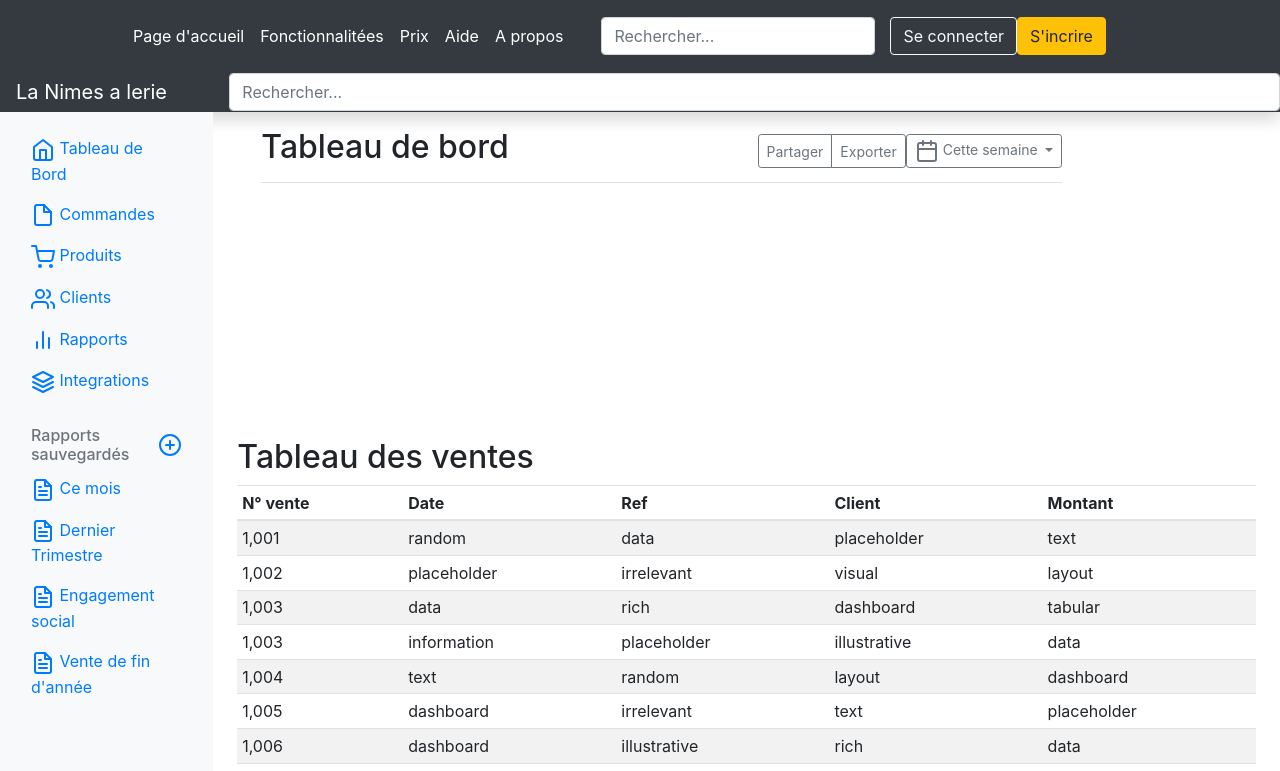
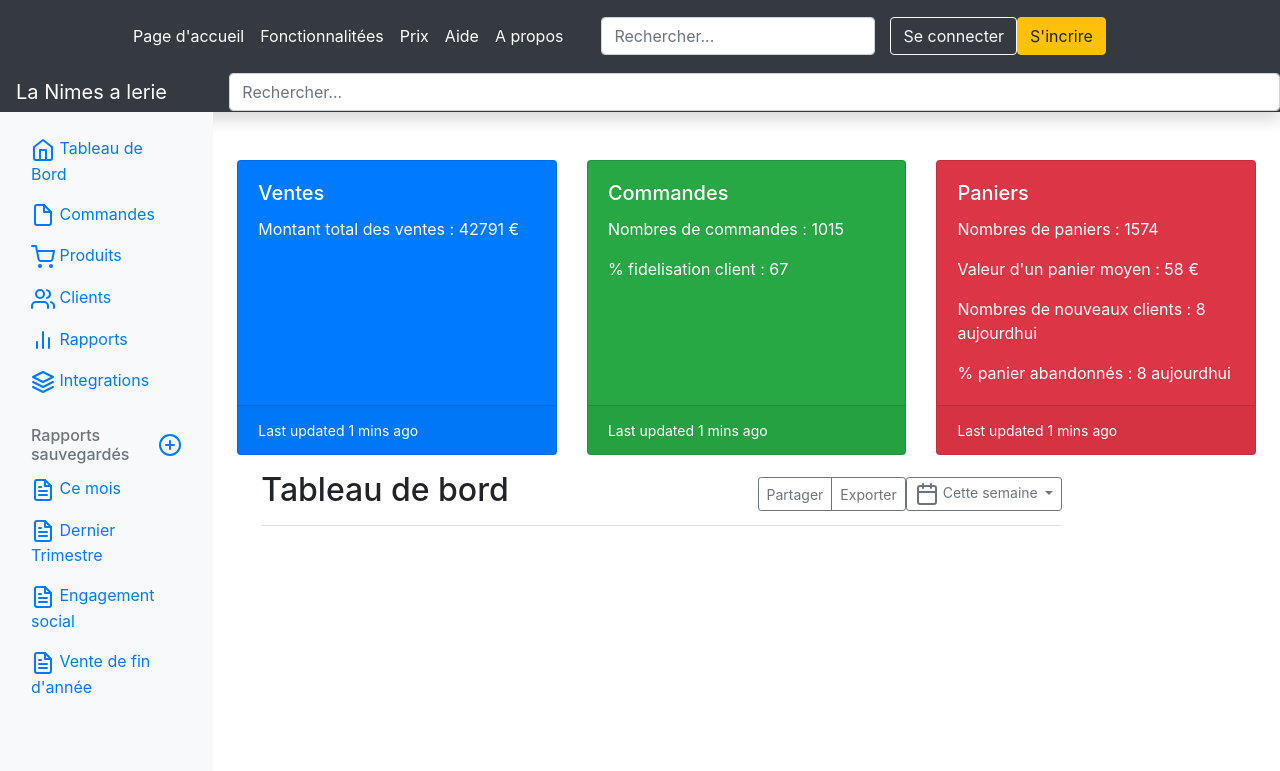
Before and after one commit to Toster/Tpangular1, an Angular app: page / in a window 1280 px wide. Shown: the top 771 px of the page. Built offline with nearby package versions, Linux system fonts and the light colour scheme.

Commit message:
ajout card vente commandes paniers

```diff
--- a/src/app/app.module.ts
+++ b/src/app/app.module.ts
@@ -10,6 +10,7 @@ import { SidebarComponent } from './sidebar/sidebar.component';
 import { GraphcourbesComponent } from './graphcourbes/graphcourbes.component';
 import { TableauventeComponent } from './tableauvente/tableauvente.component';
 import { NotFoundComponent } from './not-found/not-found.component';
+import { VentecommandepanierComponent } from './ventecommandepanier/ventecommandepanier.component';
 
 @NgModule({
   declarations: [
@@ -20,7 +21,8 @@ import { NotFoundComponent } from './not-found/not-found.component';
     SidebarComponent,
     GraphcourbesComponent,
     TableauventeComponent,
-    NotFoundComponent
+    NotFoundComponent,
+    VentecommandepanierComponent
   ],
   imports: [
     BrowserModule,
--- a/src/app/dashboard/dashboard.component.html
+++ b/src/app/dashboard/dashboard.component.html
@@ -15,9 +15,12 @@
         <app-sidebar id="sidebarMenu"
         class="col-md-3 col-lg-2 d-md-block bg-light sidebar collapse"></app-sidebar>
 
-        <main class="col-md-9 ms-sm-auto col-lg-10 px-md-4"><div class="chartjs-size-monitor"><div class="chartjs-size-monitor-expand"><div class=""></div></div><div class="chartjs-size-monitor-shrink"><div class=""></div></div></div>
+
+        <main class="col-md-9 ms-sm-auto col-lg-10 px-md-4 pt-5"><div class="chartjs-size-monitor"><div class="chartjs-size-monitor-expand"><div class=""></div></div><div class="chartjs-size-monitor-shrink"><div class=""></div></div></div>
+          <app-ventecommandepanier></app-ventecommandepanier>
           <app-graphcourbes></app-graphcourbes>
           <app-tableauvente></app-tableauvente>
+
         </main>
       </div>
     </div>
--- /dev/null
+++ b/src/app/ventecommandepanier/ventecommandepanier.component.html
@@ -0,0 +1,39 @@
+<div class="row row-cols-1 row-cols-md-3 g-4">
+  <div class="col">
+    <div class="card h-100 bg-primary">
+      <div class="card-body">
+        <h5 class="card-title text-white">Ventes</h5>
+        <p class="card-text text-white">Montant total des ventes : 42791 €</p>
+      </div>
+      <div class="card-footer">
+        <small class=" text-white">Last updated 1 mins ago</small>
+      </div>
+    </div>
+  </div>
+  <div class="col">
+    <div class="card h-100 bg-success">
+      <div class="card-body">
+        <h5 class="card-title text-white">Commandes</h5>
+        <p class="card-text text-white">Nombres de commandes : 1015</p>
+        <p class="card-text text-white">% fidelisation client : 67</p>
+      </div>
+      <div class="card-footer">
+        <small class=" text-white">Last updated 1 mins ago</small>
+      </div>
+    </div>
+  </div>
+  <div class="col">
+    <div class="card h-100 bg-danger">
+      <div class="card-body">
+        <h5 class="card-title text-white">Paniers</h5>
+        <p class="card-text text-white">Nombres de paniers : 1574</p>
+        <p class="card-text text-white">Valeur d'un panier moyen : 58 €</p>
+        <p class="card-text text-white">Nombres de nouveaux clients : 8 aujourdhui</p>
+        <p class="card-text text-white">% panier abandonnés : 8 aujourdhui</p>
+      </div>
+      <div class="card-footer">
+        <small class=" text-white">Last updated 1 mins ago</small>
+      </div>
+    </div>
+  </div>
+</div>
--- /dev/null
+++ b/src/app/ventecommandepanier/ventecommandepanier.component.ts
@@ -0,0 +1,15 @@
+import { Component, OnInit } from '@angular/core';
+
+@Component({
+  selector: 'app-ventecommandepanier',
+  templateUrl: './ventecommandepanier.component.html',
+  styleUrls: ['./ventecommandepanier.component.css']
+})
+export class VentecommandepanierComponent implements OnInit {
+
+  constructor() { }
+
+  ngOnInit(): void {
+  }
+
+}
```
Also changed, not shown: src/app/app-routing.module.ts (+5 -5 lines), src/app/ventecommandepanier/ventecommandepanier.component.css (added).
